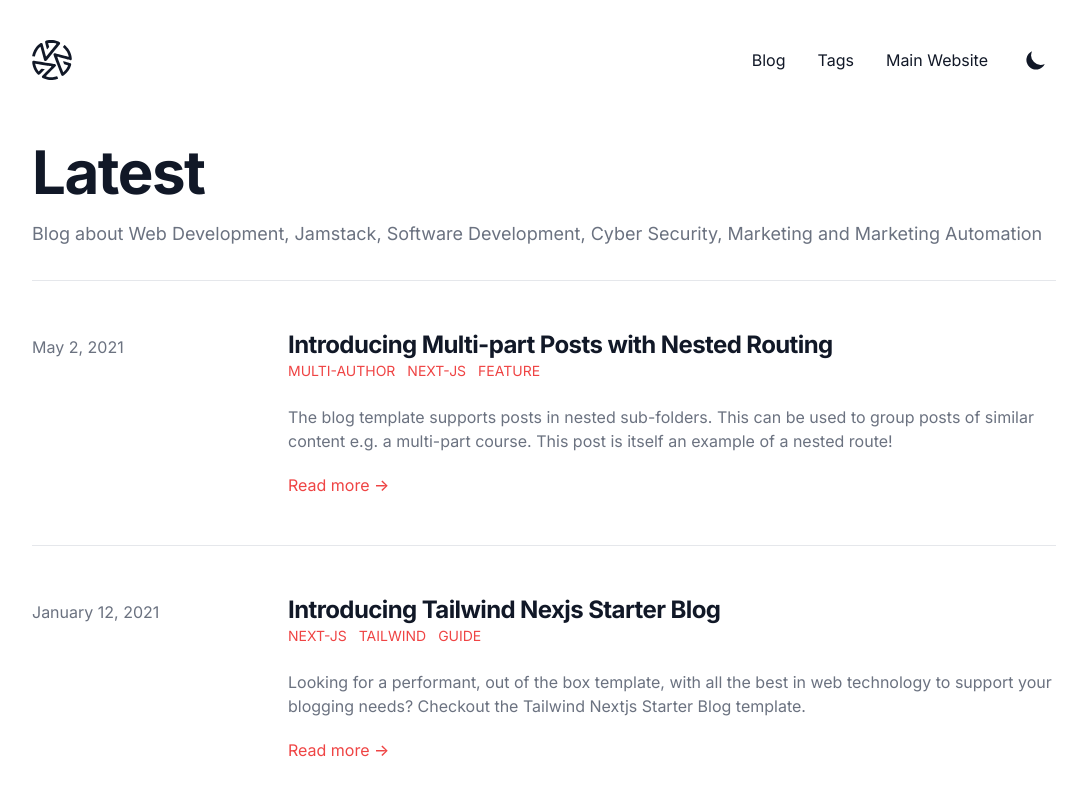
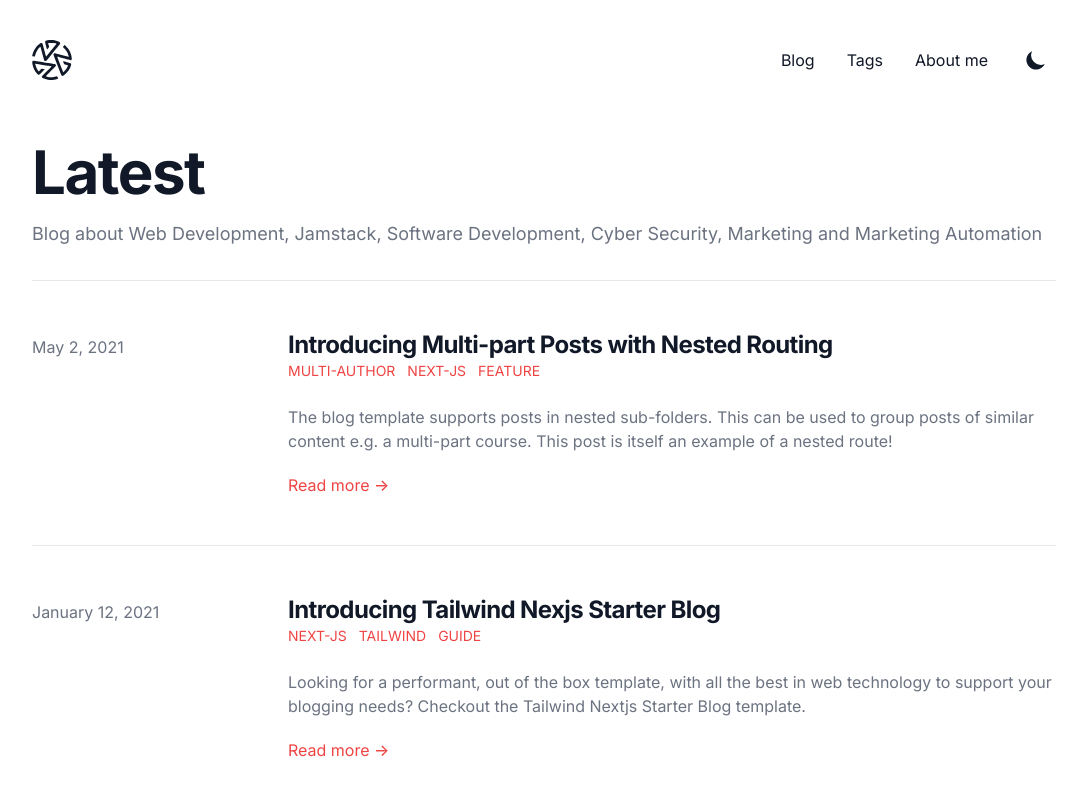
Before and after one commit to tomasbal/tomislav-blog, a Next.js app: page / in a window 1280 px wide. Shown: the top 800 px of the page, without its empty margins (96-1176 px from the left). Built offline with nearby package versions, Linux system fonts and the light colour scheme; what @tailwindcss/typography would draw is missing.

Commit message:
Nav item update

```diff
--- a/data/headerNavLinks.js
+++ b/data/headerNavLinks.js
@@ -1,8 +1,7 @@
 const headerNavLinks = [
   { href: '/blog', title: 'Blog' },
   { href: '/tags', title: 'Tags' },
-  { href: 'https://tomislavbalabanov.me', title: 'Main Website' },
-
+  { href: 'https://tomislavbalabanov.me', title: 'About me' },
 ]
 
 export default headerNavLinks
```
